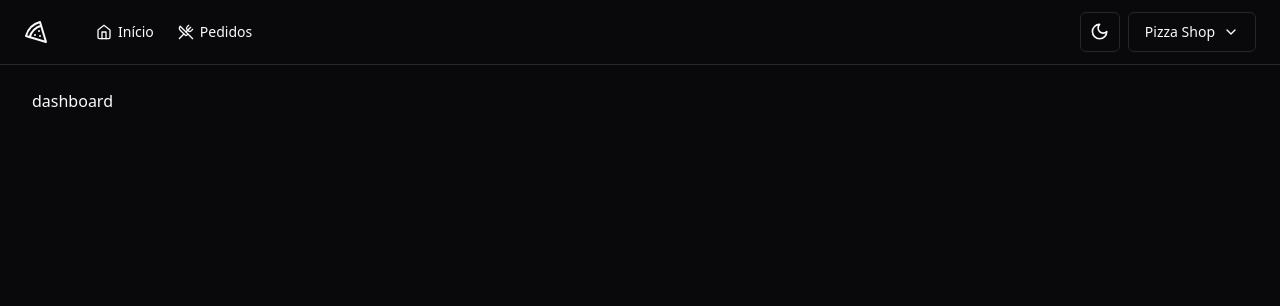
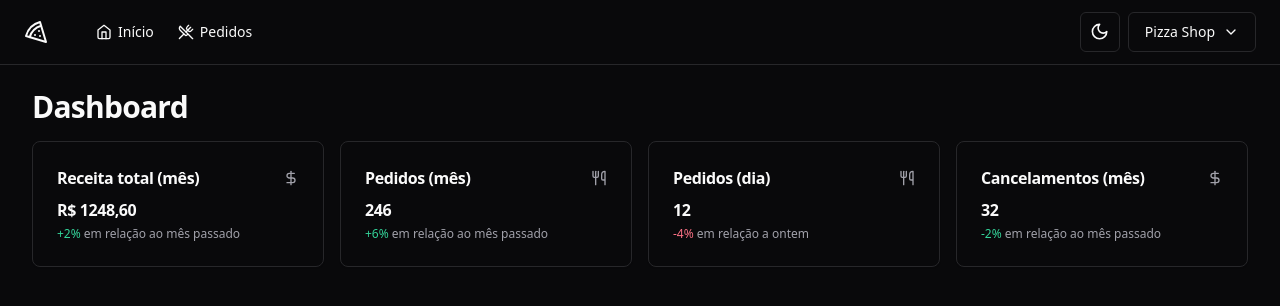
Before and after one commit to Gih2139Sanches/Pizza-Shop, a React app: page / in a window 1280 px wide. Shown: the top 306 px of the page. Built offline with nearby package versions, Linux system fonts and the light colour scheme; the HTML template or start-up script is replaced by a standard one.

Commit message:
Cards da página de Dashboard

```diff
--- /dev/null
+++ b/src/components/ui/card.tsx
@@ -0,0 +1,79 @@
+import * as React from "react"
+
+import { cn } from "@/lib/utils"
+
+const Card = React.forwardRef<
+  HTMLDivElement,
+  React.HTMLAttributes<HTMLDivElement>
+>(({ className, ...props }, ref) => (
+  <div
+    ref={ref}
+    className={cn(
+      "rounded-lg border bg-card text-card-foreground shadow-sm",
+      className
+    )}
+    {...props}
+  />
+))
+Card.displayName = "Card"
+
+const CardHeader = React.forwardRef<
+  HTMLDivElement,
+  React.HTMLAttributes<HTMLDivElement>
+>(({ className, ...props }, ref) => (
+  <div
+    ref={ref}
+    className={cn("flex flex-col space-y-1.5 p-6", className)}
+    {...props}
+  />
+))
+CardHeader.displayName = "CardHeader"
+
+const CardTitle = React.forwardRef<
+  HTMLParagraphElement,
+  React.HTMLAttributes<HTMLHeadingElement>
+>(({ className, ...props }, ref) => (
+  <h3
+    ref={ref}
+    className={cn(
+      "text-2xl font-semibold leading-none tracking-tight",
+      className
+    )}
+    {...props}
+  />
+))
+CardTitle.displayName = "CardTitle"
+
+const CardDescription = React.forwardRef<
+  HTMLParagraphElement,
+  React.HTMLAttributes<HTMLParagraphElement>
+>(({ className, ...props }, ref) => (
+  <p
+    ref={ref}
+    className={cn("text-sm text-muted-foreground", className)}
+    {...props}
+  />
+))
+CardDescription.displayName = "CardDescription"
+
+const CardContent = React.forwardRef<
+  HTMLDivElement,
+  React.HTMLAttributes<HTMLDivElement>
+>(({ className, ...props }, ref) => (
+  <div ref={ref} className={cn("p-6 pt-0", className)} {...props} />
+))
+CardContent.displayName = "CardContent"
+
+const CardFooter = React.forwardRef<
+  HTMLDivElement,
+  React.HTMLAttributes<HTMLDivElement>
+>(({ className, ...props }, ref) => (
+  <div
+    ref={ref}
+    className={cn("flex items-center p-6 pt-0", className)}
+    {...props}
+  />
+))
+CardFooter.displayName = "CardFooter"
+
+export { Card, CardHeader, CardFooter, CardTitle, CardDescription, CardContent }
--- a/src/pages/app/dashboard.tsx
+++ /dev/null
@@ -1,10 +0,0 @@
-import { Helmet } from "react-helmet-async";
-
-export function Dashboard(){
-    return (
-        <>
-            <Helmet title="Dashboard" />
-            <h1>dashboard</h1>
-        </>
-    )
-}
--- /dev/null
+++ b/src/pages/app/dashboard/dashboard.tsx
@@ -0,0 +1,23 @@
+import { Helmet } from "react-helmet-async";
+import { MonthRevenueCard } from "./month-revenue-card";
+import { MonthOrdersAmountCard } from "./month-orders-amount-card";
+import { DayOrdersAmountCard } from "./day-orders-amount-card";
+import { MonthCanceledOrdersAmountCard } from "./month-canceled-orders-amount-card";
+
+export function Dashboard(){
+    return (
+        <>
+            <Helmet title="Dashboard" />
+            <div className="flex flex-col gap-4">
+                <h1 className="text-3xl font-bold tracking-tight">Dashboard</h1>
+
+                <div className="grid grid-cols-4 gap-4">
+                    <MonthRevenueCard />
+                    <MonthOrdersAmountCard />
+                    <DayOrdersAmountCard />
+                    <MonthCanceledOrdersAmountCard />
+                </div>
+            </div>
+        </>
+    )
+}
--- /dev/null
+++ b/src/pages/app/dashboard/day-orders-amount-card.tsx
@@ -0,0 +1,19 @@
+import { Card, CardContent, CardHeader, CardTitle } from "@/components/ui/card";
+import { Utensils } from "lucide-react";
+
+export function DayOrdersAmountCard(){
+    return (
+        <Card>
+            <CardHeader className="flex-row items-center space-y-0 justify-between pb-2">
+                <CardTitle className="text-base font-semibold">Pedidos (dia)</CardTitle>
+                <Utensils className="h-4 w-4 text-muted-foreground"/>
+            </CardHeader>
+            <CardContent className="space-y-1">
+                <span className="text-2xls font-bold tracking-tight">12</span>
+                <p className="text-xs text-muted-foreground">
+                    <span className="text-rose dark:text-rose-400">-4%</span> em relação a ontem
+                </p>
+            </CardContent>
+        </Card>
+    )
+}
--- /dev/null
+++ b/src/pages/app/dashboard/month-canceled-orders-amount-card.tsx
@@ -0,0 +1,23 @@
+import { Card, CardContent, CardHeader, CardTitle } from "@/components/ui/card";
+import { DollarSign } from "lucide-react";
+
+export function MonthCanceledOrdersAmountCard(){
+    return (
+        <Card>
+            <CardHeader className="flex-row items-center space-y-0 justify-between pb-2">
+                <CardTitle className="text-base font-semibold">
+                    Cancelamentos (mês)
+                </CardTitle>
+                <DollarSign className="h-4 w-4 text-muted-foreground"/>
+            </CardHeader>
+            <CardContent className="space-y-1">
+                <span className="text-2xls font-bold tracking-tight">
+                    32
+                </span>
+                <p className="text-xs text-muted-foreground">
+                    <span className="text-emerald dark:text-emerald-400">-2%</span> em relação ao mês passado
+                </p>
+            </CardContent>
+        </Card>
+    )
+}
--- /dev/null
+++ b/src/pages/app/dashboard/month-orders-amount-card.tsx
@@ -0,0 +1,19 @@
+import { Card, CardContent, CardHeader, CardTitle } from "@/components/ui/card";
+import { Utensils } from "lucide-react";
+
+export function MonthOrdersAmountCard(){
+    return (
+        <Card>
+            <CardHeader className="flex-row items-center space-y-0 justify-between pb-2">
+                <CardTitle className="text-base font-semibold"> Pedidos (mês)</CardTitle>
+                <Utensils className="h-4 w-4 text-muted-foreground"/>
+            </CardHeader>
+            <CardContent className="space-y-1">
+                <span className="text-2xls font-bold tracking-tight">246</span>
+                <p className="text-xs text-muted-foreground">
+                    <span className="text-emerald dark:text-emerald-400">+6%</span> em relação ao mês passado
+                </p>
+            </CardContent>
+        </Card>
+    )
+}
--- /dev/null
+++ b/src/pages/app/dashboard/month-revenue-card.tsx
@@ -0,0 +1,23 @@
+import { Card, CardContent, CardHeader, CardTitle } from "@/components/ui/card";
+import { DollarSign } from "lucide-react";
+
+export function MonthRevenueCard(){
+    return (
+        <Card>
+            <CardHeader className="flex-row items-center space-y-0 justify-between pb-2">
+                <CardTitle className="text-base font-semibold">
+                    Receita total (mês)
+                </CardTitle>
+                <DollarSign className="h-4 w-4 text-muted-foreground"/>
+            </CardHeader>
+            <CardContent className="space-y-1">
+                <span className="text-2xls font-bold tracking-tight">
+                    R$ 1248,60
+                </span>
+                <p className="text-xs text-muted-foreground">
+                    <span className="text-emerald dark:text-emerald-400">+2%</span> em relação ao mês passado
+                </p>
+            </CardContent>
+        </Card>
+    )
+}
--- a/src/routes.tsx
+++ b/src/routes.tsx
@@ -1,5 +1,5 @@
 import { createBrowserRouter } from "react-router-dom";
-import { Dashboard } from "./pages/app/dashboard";
+import { Dashboard } from "./pages/app/dashboard/dashboard";
 import { SignIn } from "./pages/auth/sign-in";
 import { AppLayout } from "./pages/_layouts/app";
 import { AuthLayout } from "./pages/_layouts/auth";
```
